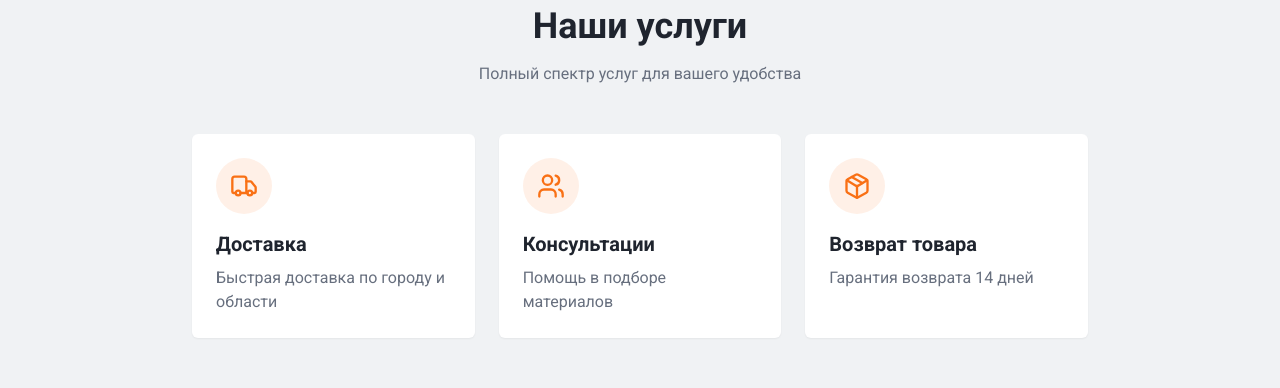
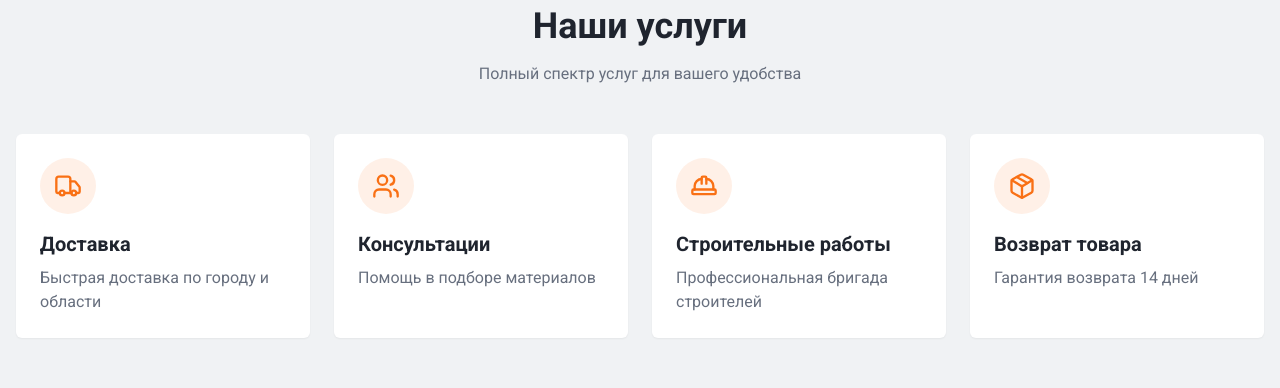
Before and after one commit to pr-poehali-dev/builder-store-website, a React (Vite) app: page / in a window 1280 px wide. Shown: the part 1860-2248 px from the top of the page. Built offline with nearby package versions, Linux system fonts and the light colour scheme.

Commit message:
feat: добавление строительных услуг

```diff
--- a/src/pages/Index.tsx
+++ b/src/pages/Index.tsx
@@ -198,7 +198,7 @@ const Index = () => {
             Полный спектр услуг для вашего удобства
           </p>
 
-          <div className="grid md:grid-cols-3 gap-6 max-w-4xl mx-auto">
+          <div className="grid md:grid-cols-2 lg:grid-cols-4 gap-6">
             <div className="bg-card p-6 rounded-lg shadow-sm">
               <div className="w-14 h-14 bg-accent/10 rounded-full flex items-center justify-center mb-4">
                 <Icon name="Truck" size={28} className="text-accent" />
@@ -213,6 +213,14 @@ const Index = () => {
               </div>
               <h3 className="text-xl font-semibold mb-2">Консультации</h3>
               <p className="text-muted-foreground">Помощь в подборе материалов</p>
+            </div>
+
+            <div className="bg-card p-6 rounded-lg shadow-sm">
+              <div className="w-14 h-14 bg-accent/10 rounded-full flex items-center justify-center mb-4">
+                <Icon name="HardHat" size={28} className="text-accent" />
+              </div>
+              <h3 className="text-xl font-semibold mb-2">Строительные работы</h3>
+              <p className="text-muted-foreground">Профессиональная бригада строителей</p>
             </div>
 
             <div className="bg-card p-6 rounded-lg shadow-sm">
```
